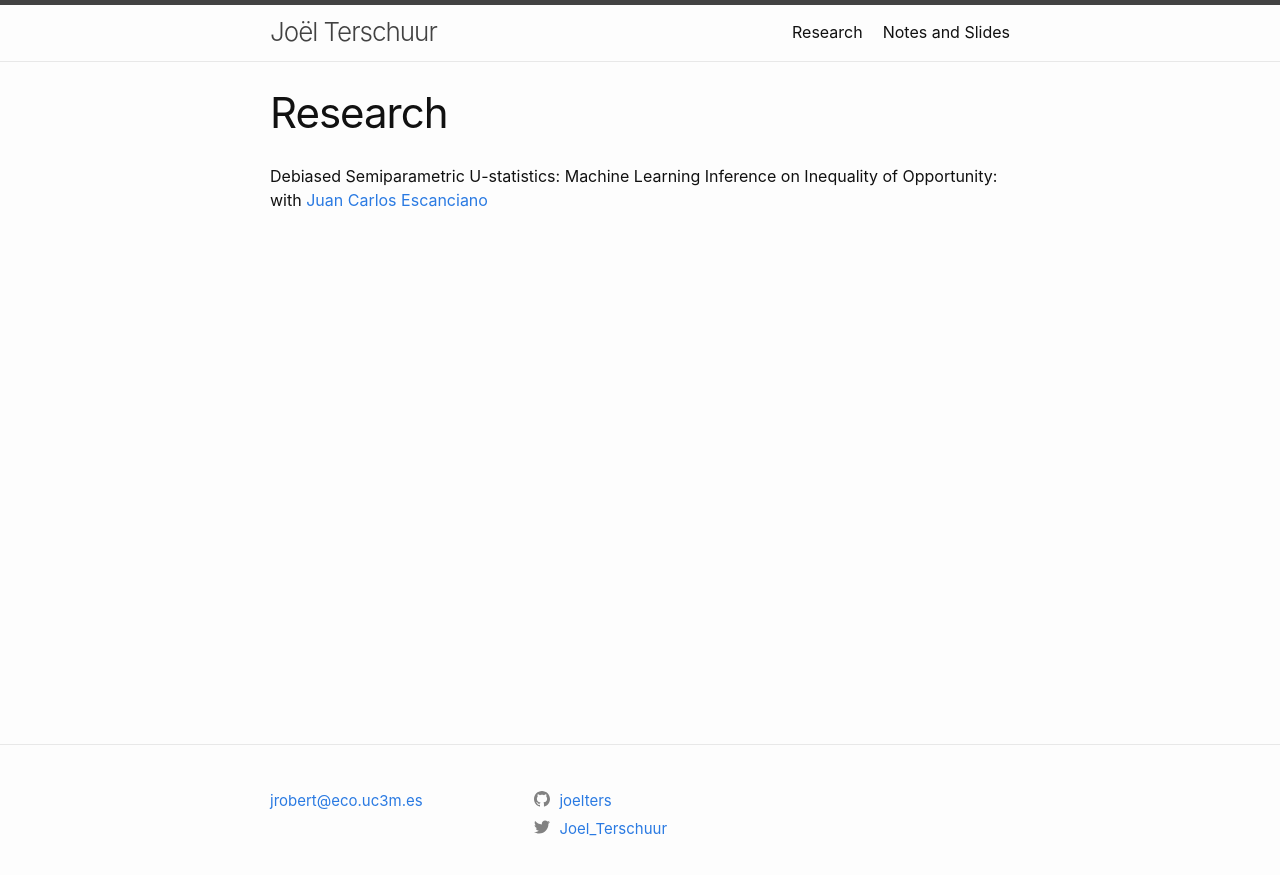
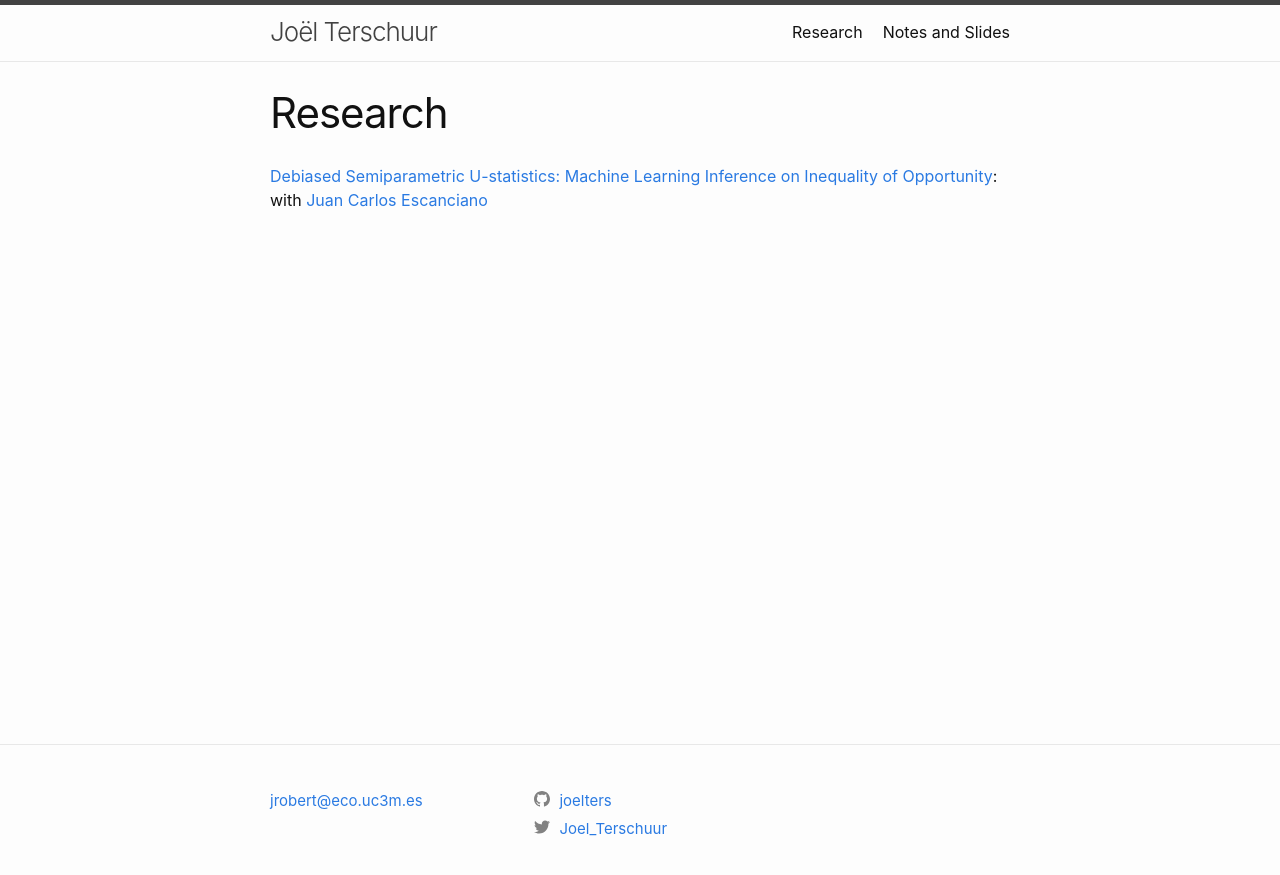
Before and after one commit to joelters/Website, a Jekyll site: the page built from research.markdown, in a window 1280 px wide. Shown: the top 875 px of the page. Built offline with Jekyll 4.4.1, drawn with Linux system fonts in a browser that asks for light colours; part of the change alters nothing that is shown.

```diff
--- a/research.markdown
+++ b/research.markdown
@@ -5,5 +5,5 @@ permalink: /research/
 sitemap: true
 ---
 
-Debiased Semiparametric U-statistics: Machine Learning Inference on Inequality of Opportunity: with
+[Debiased Semiparametric U-statistics: Machine Learning Inference on Inequality of Opportunity](http://arxiv.org/abs/2206.05235): with
 [Juan Carlos Escanciano](https://sites.google.com/view/juancarlosescanciano/home?authuser=0)
```
